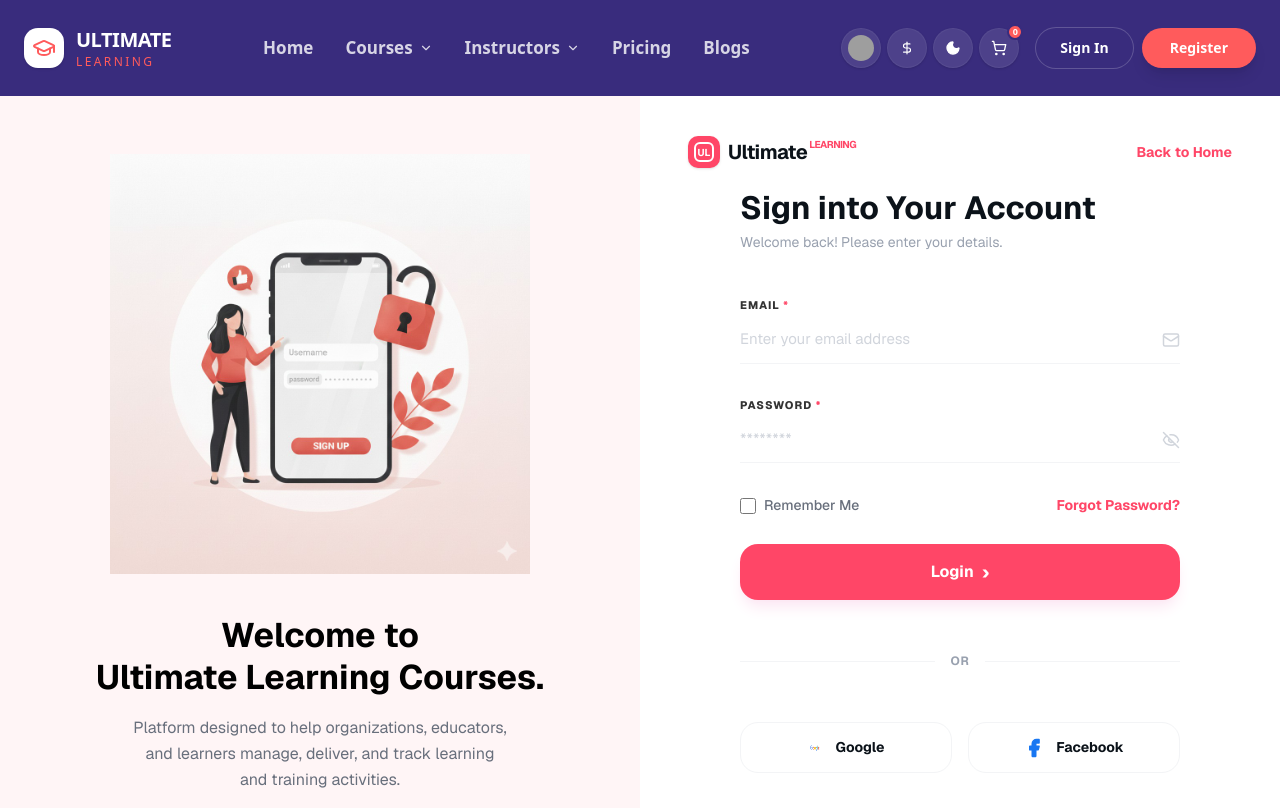
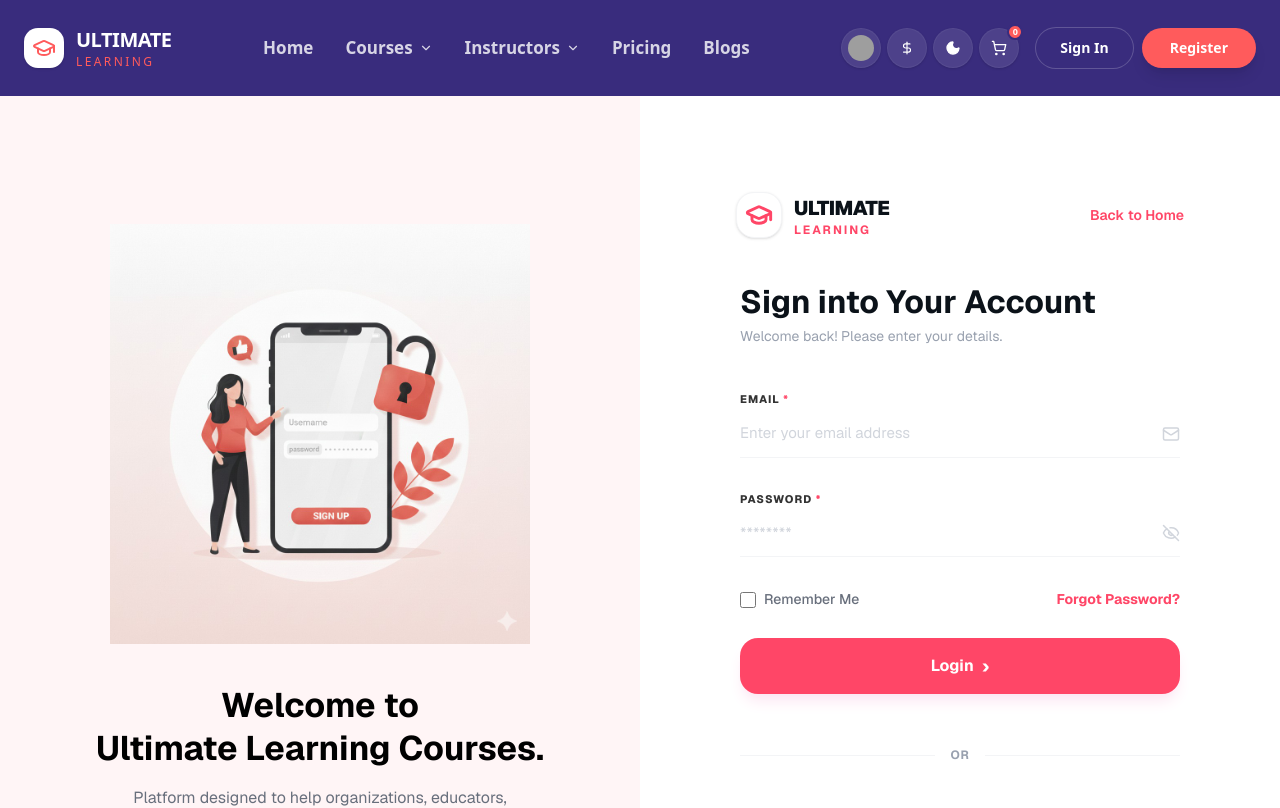
Before and after one commit to Sahil-Sajan/ultimate-learning, a Next.js app: page /login in a window 1280 px wide. Shown: the top 808 px of the page. Built offline with nearby package versions, Linux system fonts and the light colour scheme; grey boxes are pictures that could not be loaded.

Commit message:
sign in fixed and routing

```diff
--- a/app/dashboard/student/layout.tsx
+++ b/app/dashboard/student/layout.tsx
@@ -29,47 +29,47 @@ export default function DashboardLayout({
     {
       name: "Dashboard",
       icon: <LayoutDashboard size={18} />,
-      href: "/dashboard",
+      href: "/dashboard/student",
     },
     {
       name: "My Profile",
       icon: <User size={18} />,
-      href: "/dashboard/profile",
+      href: "/dashboard/student/profile",
     },
     {
       name: "Enrolled Courses",
       icon: <BookOpen size={18} />,
-      href: "/dashboard/enrolled-courses",
+      href: "/dashboard/student/enrolled-courses",
     },
     {
       name: "My Certificates",
       icon: <Award size={18} />,
-      href: "/dashboard/certificates",
+      href: "/dashboard/student/certificates",
     },
     {
       name: "Wishlist",
       icon: <Heart size={18} />,
-      href: "/dashboard/wishlist",
+      href: "/dashboard/student/wishlist",
     },
     {
       name: "Reviews",
       icon: <Star size={18} />,
-      href: "/dashboard/reviews",
+      href: "/dashboard/student/reviews",
     },
     {
       name: "My Quiz Attempts",
       icon: <ClipboardList size={18} />,
-      href: "/dashboard/quizzes",
+      href: "/dashboard/student/quizzes",
     },
     {
       name: "Order History",
       icon: <ShoppingCart size={18} />,
-      href: "/dashboard/order-history",
+      href: "/dashboard/student/order-history",
     },
     {
       name: "Messages",
       icon: <MessageSquare size={18} />,
-      href: "/dashboard/messages",
+      href: "/dashboard/student/messages",
     },
   ];
 
@@ -116,7 +116,7 @@ export default function DashboardLayout({
             </h3>
             <div className="space-y-1">
               <Link
-                href="/dashboard/settings"
+                href="/dashboard/student/settings"
                 onClick={() => setActiveTab("Settings")}
                 className={`flex items-center gap-3 px-5 py-3.5 font-bold text-sm transition-all ${
                   activeTab === "Settings"
--- a/app/login/page.tsx
+++ b/app/login/page.tsx
@@ -1,26 +1,23 @@
 "use client";
 import React, { useState } from "react";
-import { Mail, Lock, Eye, EyeOff, Facebook } from "lucide-react";
+// Added GraduationCap to the imports below
+import { Mail, Lock, Eye, EyeOff, Facebook, GraduationCap } from "lucide-react";
 import Link from "next/link";
 import { useRouter } from "next/navigation";
 
 const LoginPage = () => {
-  // State to toggle password visibility
   const [showPassword, setShowPassword] = useState(false);
-  // State to track password input
   const [password, setPassword] = useState("");
   const router = useRouter();
 
   const handleLogin = (e: React.FormEvent) => {
     e.preventDefault();
 
-    // Redirection logic based on password value
     if (password === "student") {
       router.push("/dashboard/student");
     } else if (password === "teacher") {
       router.push("/dashboard/teacher");
     } else {
-      // Optional: default redirect if password doesn't match specific roles
       router.push("/dashboard");
     }
   };
@@ -50,31 +47,35 @@ const LoginPage = () => {
         </div>
       </div>
 
-      {/* --- RIGHT SIDE: LOGIN FORM SECTION --- */}
-      <div className="w-full md:w-[55%] lg:w-[50%] flex flex-col px-6 py-10 md:px-16 lg:px-24 justify-center relative bg-white">
-        <div className="absolute top-6 left-6 right-6 md:top-10 md:left-12 md:right-12 flex justify-between items-center">
-          <div className="flex items-center gap-2">
-            <div className="bg-[#ff4667] p-1.5 rounded-lg shadow-sm">
-              <div className="w-5 h-5 border-2 border-white rounded-sm flex items-center justify-center text-[10px] text-white font-bold">
-                UL
-              </div>
+      {/* --- RIGHT SIDE: FORM --- */}
+      <div className="w-full md:w-1/2 flex flex-col p-8 md:p-16 lg:p-24 bg-white relative">
+        <div className="flex justify-between items-center mb-12">
+          <div className="flex items-center gap-3">
+            <div className="bg-white p-2 rounded-2xl shadow-sm border border-gray-100 flex items-center justify-center">
+              {/* This component will now be correctly typed */}
+              <GraduationCap
+                className="w-7 h-7 text-[#ff4667]"
+                strokeWidth={2.5}
+              />
             </div>
-            <span className="text-xl font-bold text-[#0b1219] tracking-tight">
-              Ultimate
-              <span className="text-[#ff4667] text-[10px] font-bold align-top ml-0.5 uppercase">
+            <div className="flex flex-col leading-none">
+              <span className="text-xl font-black text-[#0b1219] tracking-tight uppercase">
+                Ultimate
+              </span>
+              <span className="text-[12px] font-bold text-[#ff4667] tracking-[2px] uppercase mt-0.5">
                 Learning
               </span>
-            </span>
+            </div>
           </div>
           <Link
             href="/"
-            className="text-[14px] font-bold text-[#ff4667] hover:text-[#e63e5c] transition-colors"
+            className="text-sm font-semibold text-[#ff4667] hover:underline"
           >
             Back to Home
           </Link>
         </div>
 
-        <div className="max-w-110 w-full mx-auto mt-12 md:mt-0">
+        <div className="max-w-110 w-full mx-auto -mt-12">
           <h1 className="text-[28px] md:text-[32px] font-bold text-[#0b1219] mt-10">
             Sign into Your Account
           </h1>
@@ -83,7 +84,6 @@ const LoginPage = () => {
           </p>
 
           <form onSubmit={handleLogin} className="space-y-7">
-            {/* Email Field */}
             <div className="space-y-2">
               <label className="text-[11px] font-extrabold text-[#333] uppercase tracking-[1px]">
                 Email <span className="text-[#ff4667]">*</span>
@@ -99,7 +99,6 @@ const LoginPage = () => {
               </div>
             </div>
 
-            {/* Password Field */}
             <div className="space-y-2">
               <label className="text-[11px] font-extrabold text-[#333] uppercase tracking-[1px]">
                 Password <span className="text-[#ff4667]">*</span>
@@ -151,7 +150,6 @@ const LoginPage = () => {
               Login <span className="text-xl leading-none">›</span>
             </button>
 
-            {/* Divider */}
             <div className="relative flex items-center py-6">
               <div className="grow border-t border-gray-100"></div>
               <span className="shrink mx-4 text-gray-400 text-[12px] font-bold uppercase tracking-wider">
@@ -160,13 +158,12 @@ const LoginPage = () => {
               <div className="grow border-t border-gray-100"></div>
             </div>
 
-            {/* Social Logins */}
             <div className="grid grid-cols-2 gap-4">
               <button
                 type="button"
                 className="flex items-center justify-center gap-3 border-[1.5px] border-gray-100 py-3.5 rounded-2xl hover:bg-gray-50 hover:border-gray-200 transition-all active:scale-95"
               >
-                <img src="/google.jpeg" alt="Google" className="w-4 h-4" />
+                <img src="/googlr-logo.jpg" alt="Google" className="w-5 h-5" />
                 <span className="text-[14px] font-bold text-[#0b1219]">
                   Google
                 </span>
--- a/app/register/page.tsx
+++ b/app/register/page.tsx
@@ -29,7 +29,7 @@ const RegisterPage = () => {
       <div className="hidden md:flex md:w-1/2 bg-[#fff5f6] flex-col items-center justify-center p-12 text-center">
         <div className="relative w-full max-w-md aspect-square mb-8">
           <Image
-            src="/signup1.png"
+            src="/login.jpeg"
             alt="Sign up illustration"
             fill
             className="object-contain"
@@ -203,20 +203,21 @@ const RegisterPage = () => {
             <div className="grid grid-cols-2 gap-4">
               <button
                 type="button"
-                className="flex items-center justify-center gap-2 border border-gray-200 py-3 rounded-xl hover:bg-gray-50 transition-colors text-sm font-medium"
+                className="flex items-center justify-center gap-3 border-[1.5px] border-gray-100 py-3.5 rounded-2xl hover:bg-gray-50 hover:border-gray-200 transition-all active:scale-95"
               >
-                <img
-                  src="https://www.google.com/favicon.ico"
-                  alt="Google"
-                  className="w-4 h-4"
-                />
+                <img src="/googlr-logo.jpg" alt="Google" className="w-5 h-5" />
+                <span className="text-[14px] font-bold text-[#0b1219]">
+                  Google
+                </span>
               </button>
               <button
                 type="button"
-                className="flex items-center justify-center gap-2 border border-gray-200 py-3 rounded-xl hover:bg-gray-50 transition-colors text-sm font-medium"
+                className="flex items-center justify-center gap-3 border-[1.5px] border-gray-100 py-3.5 rounded-2xl hover:bg-gray-50 hover:border-gray-200 transition-all active:scale-95"
               >
-                <Facebook className="text-[#1877F2] w-5 h-5 fill-current" />{" "}
-                Facebook
+                <Facebook className="w-5 h-5 text-[#1877F2] fill-current" />
+                <span className="text-[14px] font-bold text-[#0b1219]">
+                  Facebook
+                </span>
               </button>
             </div>
 
```
Also changed, not shown: public/googlr-logo.jpg (added).
